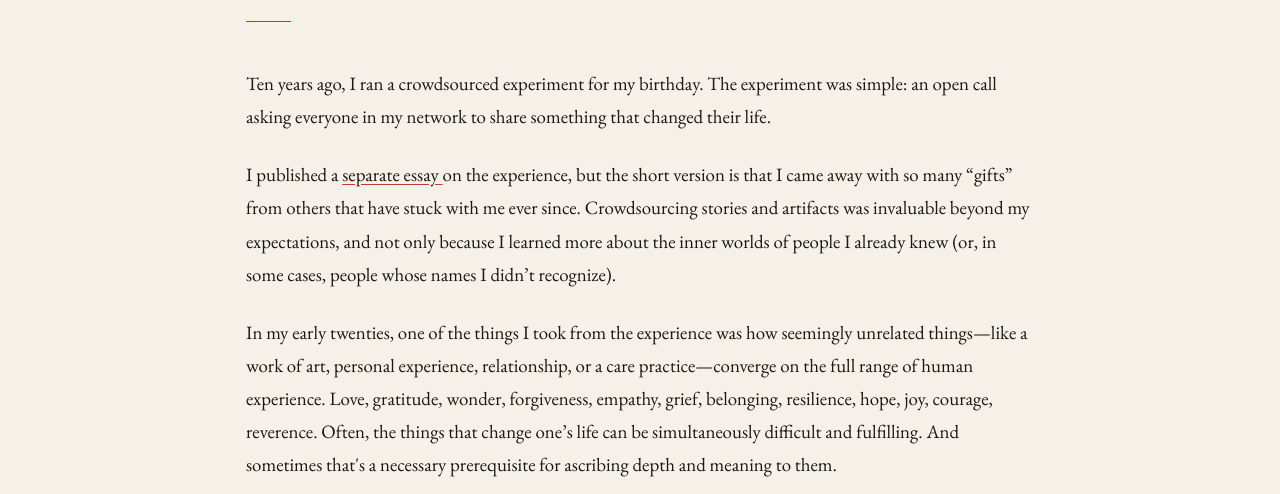
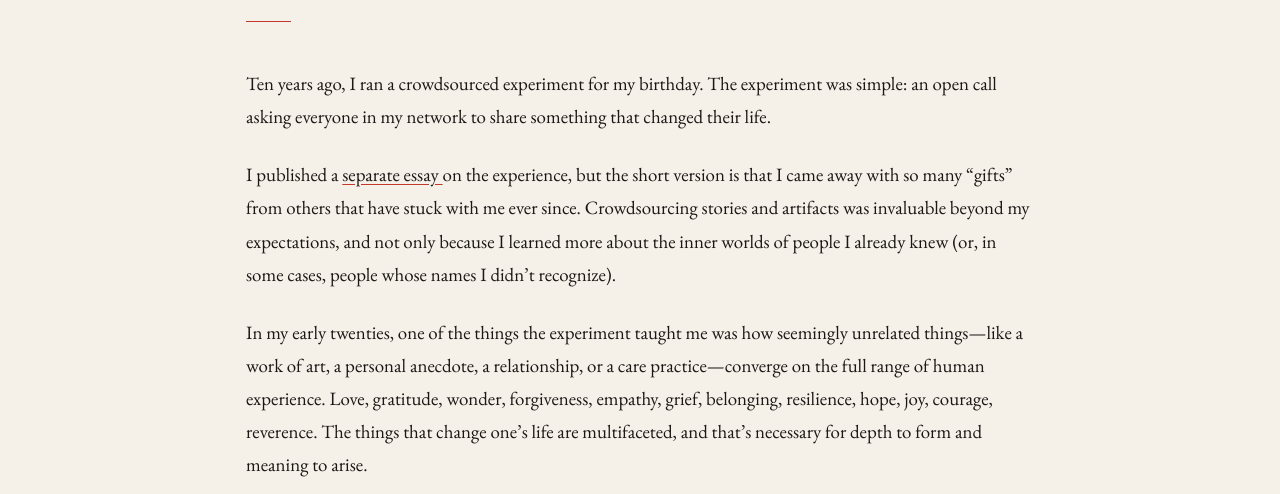
Before and after one commit to brianavecchione/show-me-something, a plain HTML site: page index.html in a window 1280 px wide. Shown: the part 458-952 px from the top of the page. Drawn offline with nearby package versions, Linux system fonts and the light colour scheme; a web font is replaced by a local one.

Commit message:
word revisions

```diff
--- a/index.html
+++ b/index.html
@@ -183,7 +183,7 @@
 
   <p>I published a <a href="https://substack.com/home/post/p-151751824">separate essay </a>on the experience, but the short version is that I came away with so many “gifts” from others that have stuck with me ever since. Crowdsourcing stories and artifacts was invaluable beyond my expectations, and not only because I learned more about the inner worlds of people I already knew (or, in some cases, people whose names I didn’t recognize).</p>
 
-  <p>In my early twenties, one of the things I took from the experience was how seemingly unrelated things—like a work of art, personal experience, relationship, or a care practice—converge on the full range of human experience. Love, gratitude, wonder, forgiveness, empathy, grief, belonging, resilience, hope, joy, courage, reverence. Often, the things that change one’s life can be simultaneously difficult and fulfilling. And sometimes that's a necessary prerequisite for ascribing depth and meaning to them.</p>
+  <p>In my early twenties, one of the things the experiment taught me was how seemingly unrelated things—like a work of art, a personal anecdote, a relationship, or a care practice—converge on the full range of human experience. Love, gratitude, wonder, forgiveness, empathy, grief, belonging, resilience, hope, joy, courage, reverence. The things that change one’s life are multifaceted, and that’s necessary for depth to form and meaning to arise.</p>
 
   <p>This year, <b>I'm reopening the call</b>.</p>
 
```
